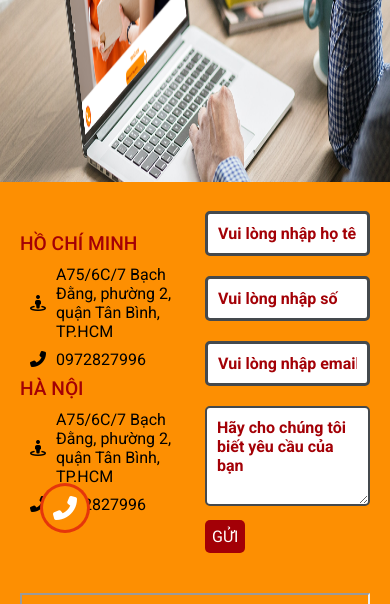
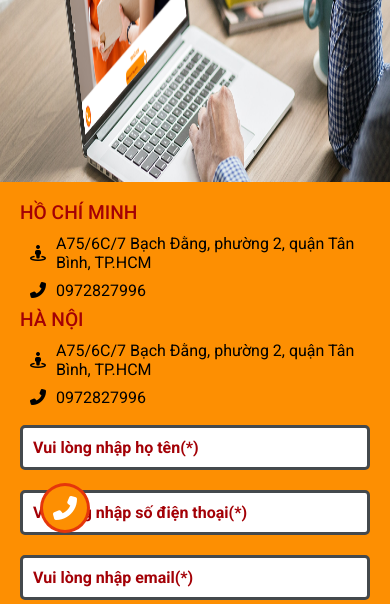
Before and after one commit to toan-2406/vinpost, a PHP site: page /contact.php in a window 390 px wide. Shown: the part 281-885 px from the top of the page. Run offline with PHP 8.4, Linux system fonts and the light colour scheme; some libraries are stand-ins or nearby versions; grey boxes are pictures that could not be loaded.

Commit message:
Update style.css

```diff
--- a/css/style.css
+++ b/css/style.css
@@ -1412,6 +1412,12 @@
 }
 
 @media (max-width: 769px) {
+  .contact-wrapper .container:nth-child(1){
+    grid-template-columns: 1fr;
+  }
+  .contact-right .shipping-form__input{
+    width: 100%;
+  }
   .shipping-form__input {
     width: 100%;
   }
```
